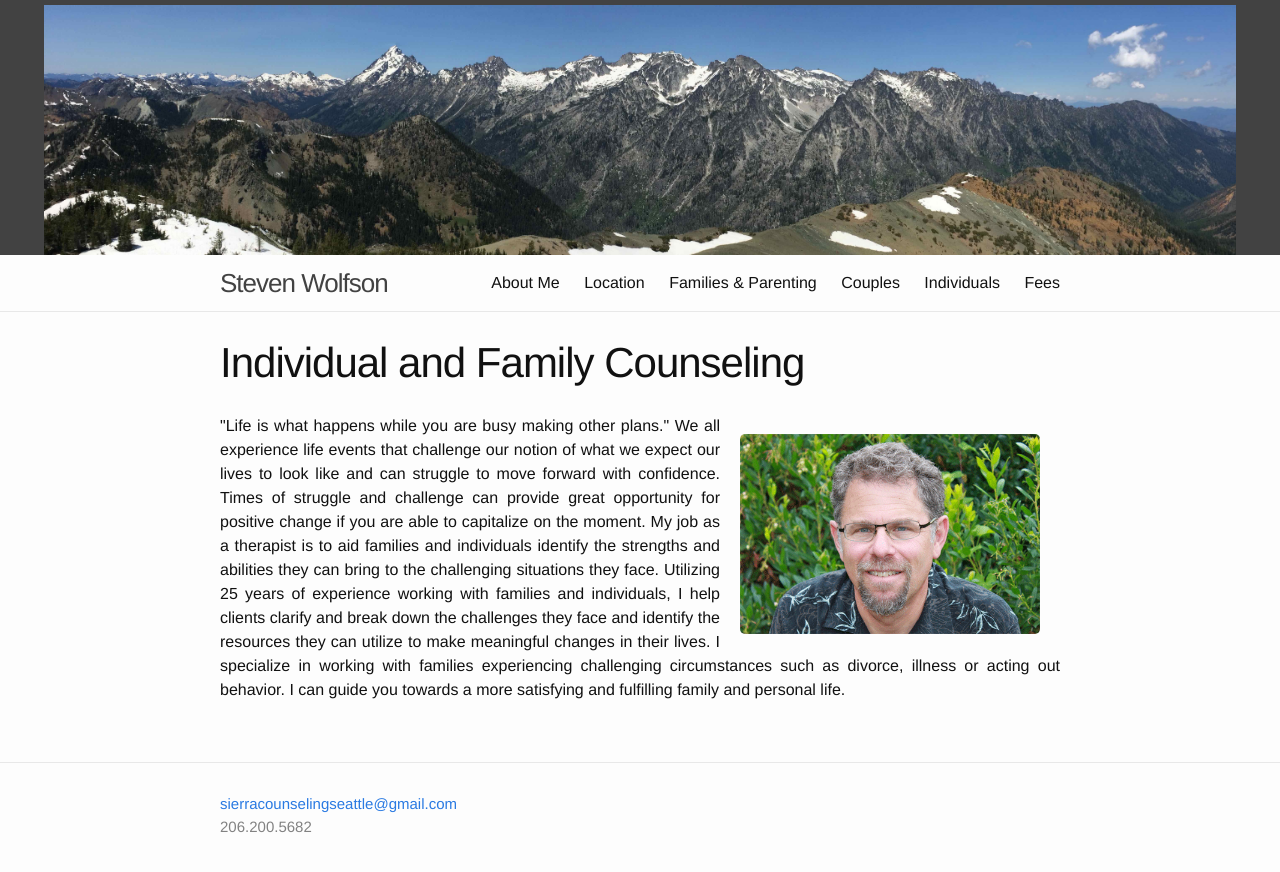
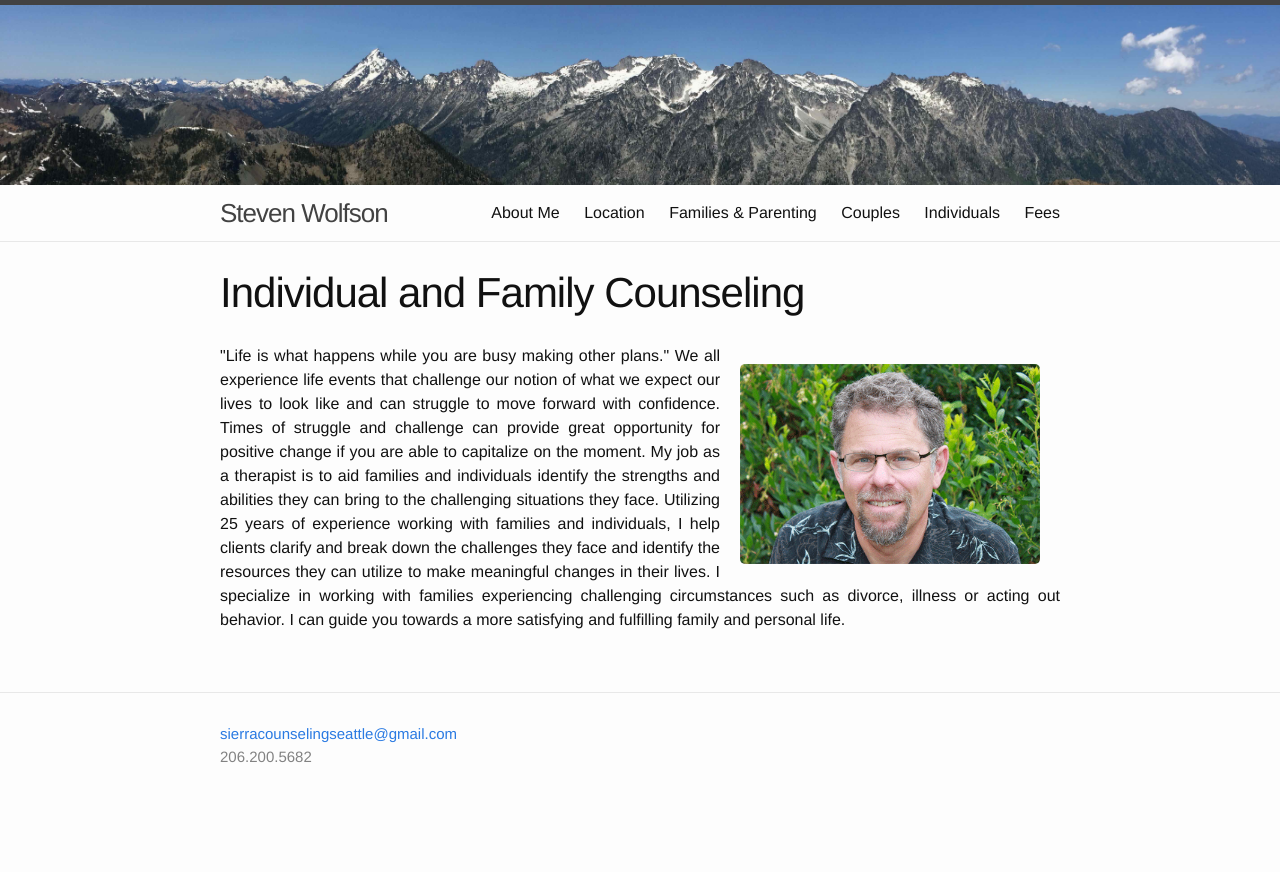
Before and after one commit to terabyte128/sierracounseling, a Jekyll site: the page built from index.html, in a window 1280 px wide. Shown: the top 872 px of the page. Built offline with Jekyll 4.4.1, drawn with Linux system fonts in a browser that asks for light colours; Markdown is read by kramdown in place of the engine named in the settings.

Commit message:
Update header image and fix markdown issues

```diff
--- a/_config.yml
+++ b/_config.yml
@@ -5,10 +5,10 @@ description: > # this means to ignore newlines until "baseurl:"
   Write an awesome description for your new site here. You can edit this
   line in _config.yml. It will appear in your document head meta (for
   Google search results) and in your feed.xml site description.
-baseurl: "/sierracounseling" # the subpath of your site, e.g. /blog/
-url: "http://samwolfson.com" # the base hostname & protocol for your site
+baseurl: "" # the subpath of your site, e.g. /blog/
+url: "http://stevenwolfsonmsw.com" # the base hostname & protocol for your site
 twitter_username: jekyllrb
 github_username:  jekyll
 
 # Build settings
-markdown: <kramdown></kramdown>
+markdown: kramdown
--- a/_includes/header.html
+++ b/_includes/header.html
@@ -1,6 +1,6 @@
 <header class="site-header">
-<div style="background-color: #424242;">
-	  <img src='{{ site.baseurl }}/img/mountain.jpg' style="max-height: 250px; margin: 0 auto; display: block;">
+<div style="background-color: #424242; max-height: 180px; overflow-y: hidden;">
+	  <img src='{{ site.baseurl }}/img/mountain.jpg' style="margin: 0 auto; display: block;">
 	 </div>
 	  <div class="wrapper">
 
```
